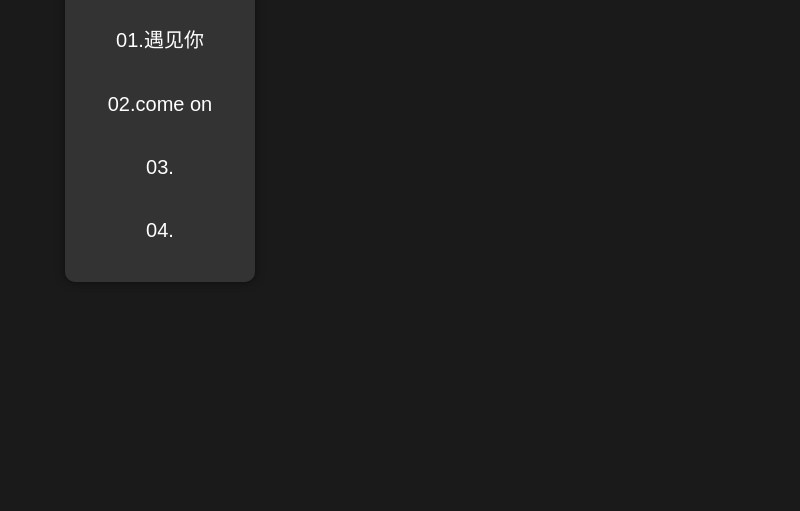
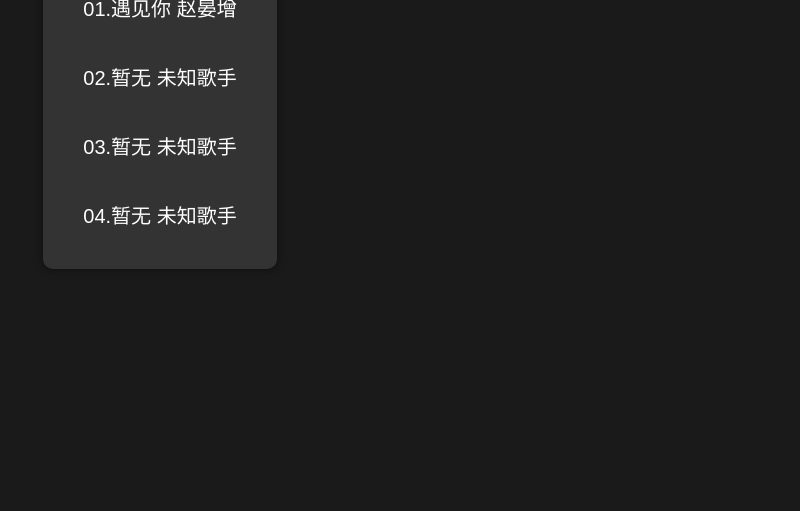
Before and after one commit to zyz114514000/zyz114514000.github.io, a plain HTML site: page moremusic.html in a window 1280 px wide. Shown: the part 289-800 px from the top of the page, without its empty margins (480-1280 px from the left). Drawn offline with Linux system fonts and the light colour scheme.

Commit message:
Update moremusic.html

```diff
--- a/moremusic.html
+++ b/moremusic.html
@@ -80,11 +80,10 @@
     <button class="theme-toggle">切换主题</button>
     <div class="container">
         <div class="navigation">
-            <img src="logo.png" alt="五根山音乐">
-            <a href="music/10001.html">01.遇见你  </a>
-            <a href="#">02.come on</a>
-            <a href="#">03.</a>
-            <a href="#">04.</a>
+            <a href="music/10001.html">01.遇见你  赵晏增</a>
+            <a href="#">02.暂无  未知歌手</a>
+            <a href="#">03.暂无  未知歌手</a>
+            <a href="#">04.暂无  未知歌手</a>
         </div>
     </div>
     <script>
```
